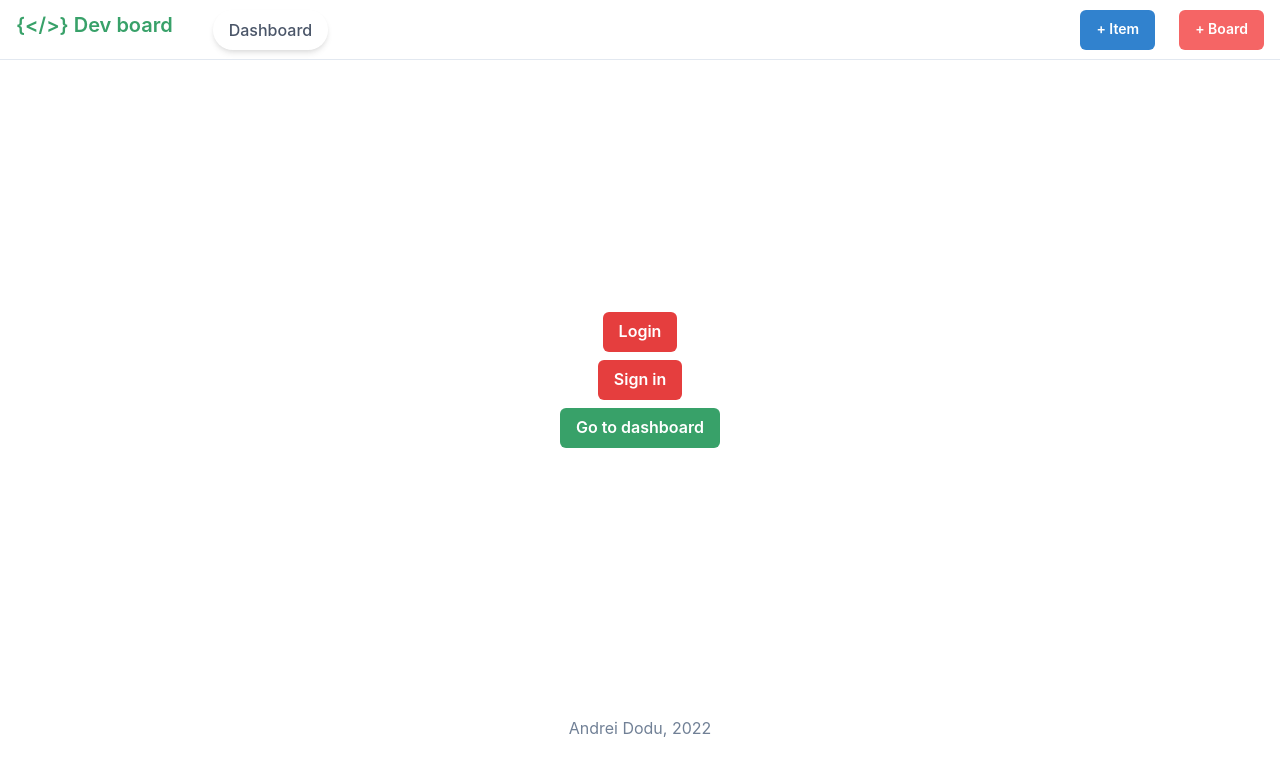
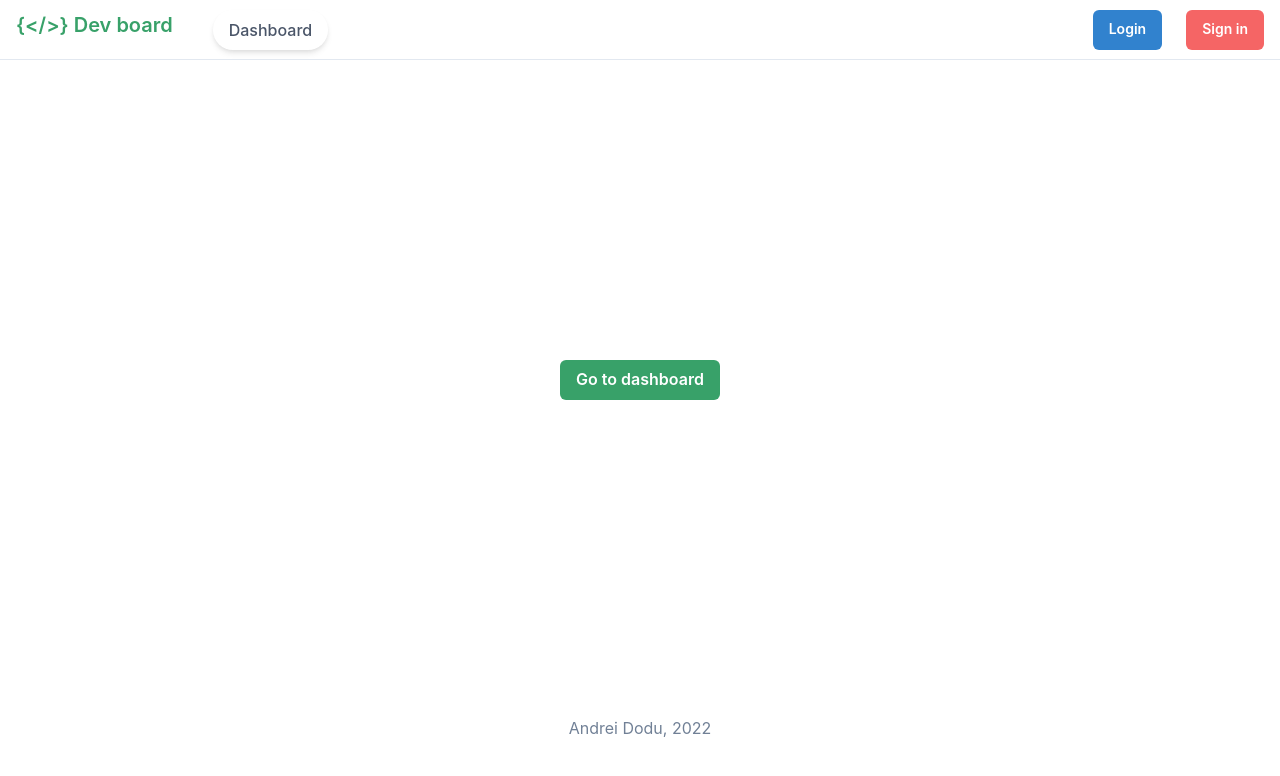
Before and after one commit to goto-eof/dev_board_ts_react, a React (Create React App) app: page / in a window 1280 px wide. Shown: the top 776 px of the page. Built offline with nearby package versions, Linux system fonts and the light colour scheme.

Commit message:
chore: moved login/register buttons

```diff
--- a/src/components/Home.tsx
+++ b/src/components/Home.tsx
@@ -1,21 +1,10 @@
-import { Box, Button, Center, VStack } from '@chakra-ui/react';
+import { Button, Center, VStack } from '@chakra-ui/react';
 import { Link } from 'react-router-dom';
 
 export default function () {
   return (
     <Center height={'80vh'}>
       <VStack>
-        <Link to="/login">
-          <Button bg={'red.500'} _hover={{ bg: 'red.400' }} color={'white'}>
-            Login
-          </Button>
-        </Link>
-
-        <Link to="/register">
-          <Button bg={'red.500'} _hover={{ bg: 'red.400' }} color={'white'}>
-            Sign in
-          </Button>
-        </Link>
         <Link to="/board">
           <Button bg={'green.500'} _hover={{ bg: 'green.400' }} color={'white'}>
             Go to dashboard
--- a/src/components/NavBar.tsx
+++ b/src/components/NavBar.tsx
@@ -79,7 +79,7 @@ export default function NavBar() {
           direction={'row'}
           spacing={6}
         >
-          <ReactLink to={'/new-item'}>
+          <ReactLink to={'/login'}>
             <Button
               display={{ base: 'none', md: 'inline-flex' }}
               fontSize={'sm'}
@@ -90,10 +90,10 @@ export default function NavBar() {
                 bg: 'blue.400',
               }}
             >
-              + Item
+              Login
             </Button>
           </ReactLink>
-          <ReactLink to={'/new-board'}>
+          <ReactLink to={'/register'}>
             <Button
               display={{ base: 'none', md: 'inline-flex' }}
               fontSize={'sm'}
@@ -104,7 +104,7 @@ export default function NavBar() {
                 bg: 'red.300',
               }}
             >
-              + Board
+              Sign in
             </Button>
           </ReactLink>
         </Stack>
```
